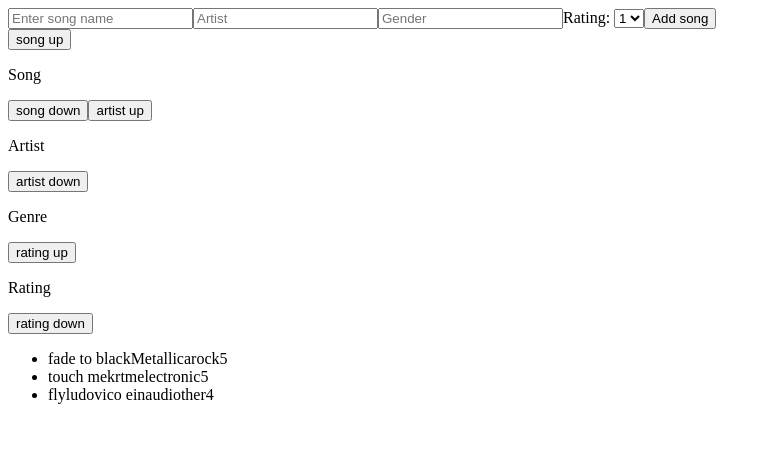
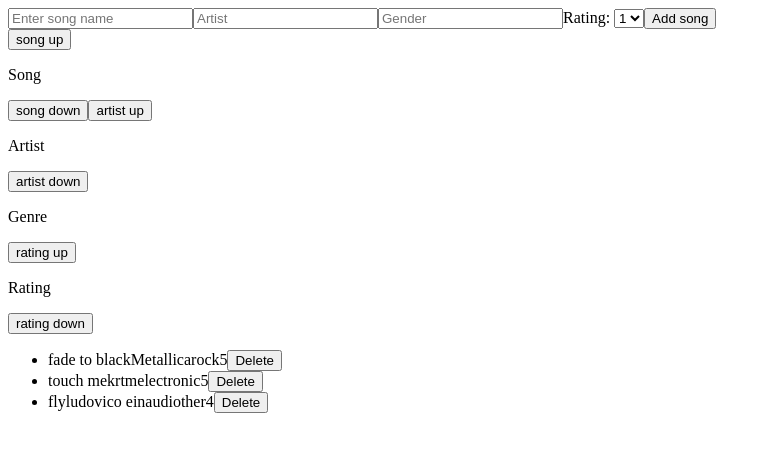
Before and after one commit to jfadgyas/Janos_Fadgyas-lil-playlist, a React (Create React App) app: page / in a window 1280 px wide. Shown: the top 452 px of the page, without its empty margins (0-771 px from the left). Built offline with nearby package versions, Linux system fonts and the light colour scheme.

Commit message:
delete knop

```diff
--- a/src/Components/List.js
+++ b/src/Components/List.js
@@ -1,9 +1,9 @@
 import React from 'react';
 import ListItem from './ListItem'
 
-const List = (songs) => {
-    const songList = songs.allSongs.map((item, index) =>
-        <ListItem key={index} {...item}/>)
+const List = (props) => {
+    const songList = props.allSongs.map((item, index) =>
+        <ListItem key={index} id={index} {...item} deleteSong={props.deleteSong}/>)
 
     return (
         <ul>
--- a/src/Components/ListItem.js
+++ b/src/Components/ListItem.js
@@ -2,11 +2,12 @@ import React from 'react';
 
 const ListItem = (props) => {
     return (
-        <li>
+        <li id={props.id}>
             <span>{props.song}</span>
             <span>{props.artist}</span>
             <span>{props.genre}</span>
             <span>{props.rating}</span>
+            <button onClick={props.deleteSong}>Delete</button>
         </li>
     )
 }
--- a/src/Container.js
+++ b/src/Container.js
@@ -43,11 +43,17 @@ const Container = () => {
         setSongs({allSongs: sortedSongs})
     }
 
+    const deleteSong = (e) => {
+        const id = parseInt(e.target.parentNode.id)
+        const filteredSongs = songs.allSongs.filter((item, index) => index !== id)
+        setSongs({allSongs: filteredSongs})
+    }
+
     return (
         <main>
             <NewSong addSong={addSong}/>
             <ListHead sortSongs={sortSongs}/>
-            <List {...songs}/>
+            <List {...songs} deleteSong={deleteSong}/>
 
         </main>
     )
```
Also changed, not shown: 1 other file (tests, documents, lock files or other folders).
